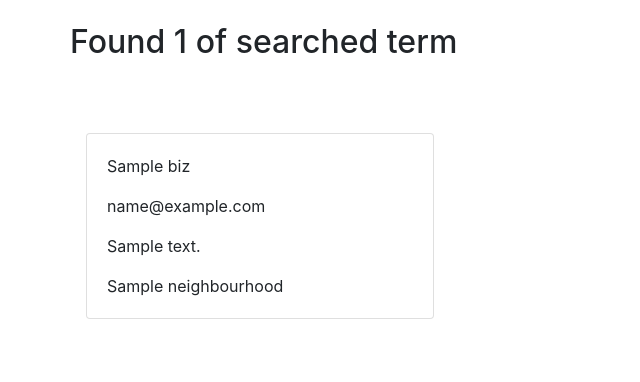
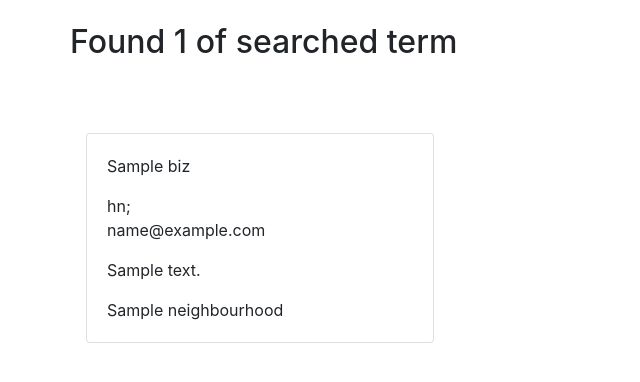
Before and after one commit to andrew4779/Thebronx, a Django app: template myneighbour/templates/search.html in a window 1280 px wide. Shown: the part 189-571 px from the top of the page, without its empty margins (0-640 px from the left). Run offline with Django 3.2, Linux system fonts and the light colour scheme; the template is opened without the code that fills it: most values are stand-ins (such as "Sample title", 1, 10 or a date in 2020); some libraries are stand-ins or nearby versions; some web fonts are replaced.

Commit message:
deployment to heroku3

```diff
--- a/myneighbour/templates/business.html
+++ b/myneighbour/templates/business.html
@@ -29,7 +29,6 @@
         </div>
         <form action="{%url 'new_business'%}" method="post" enctype="multipart/form-data">
             {%csrf_token%}
-            <input type="submit" class="btn btn-dark " value="New Business">
         </form>
     </div>
 </div>
--- a/myneighbour/templates/search.html
+++ b/myneighbour/templates/search.html
@@ -18,7 +18,7 @@
                     <div class="card">
                         <div class="card-body">
                             <p class="card-text">{{biz.name}}</p>
-                            <p class="card-text">{{biz.email}}</p>
+hn;                            <p class="card-text">{{biz.email}}</p>
                             <p class="card-text">{{biz.description}}</p>
                             <p class="card-text">{{biz.neighbourhood}}</p>
                         </div>
```
